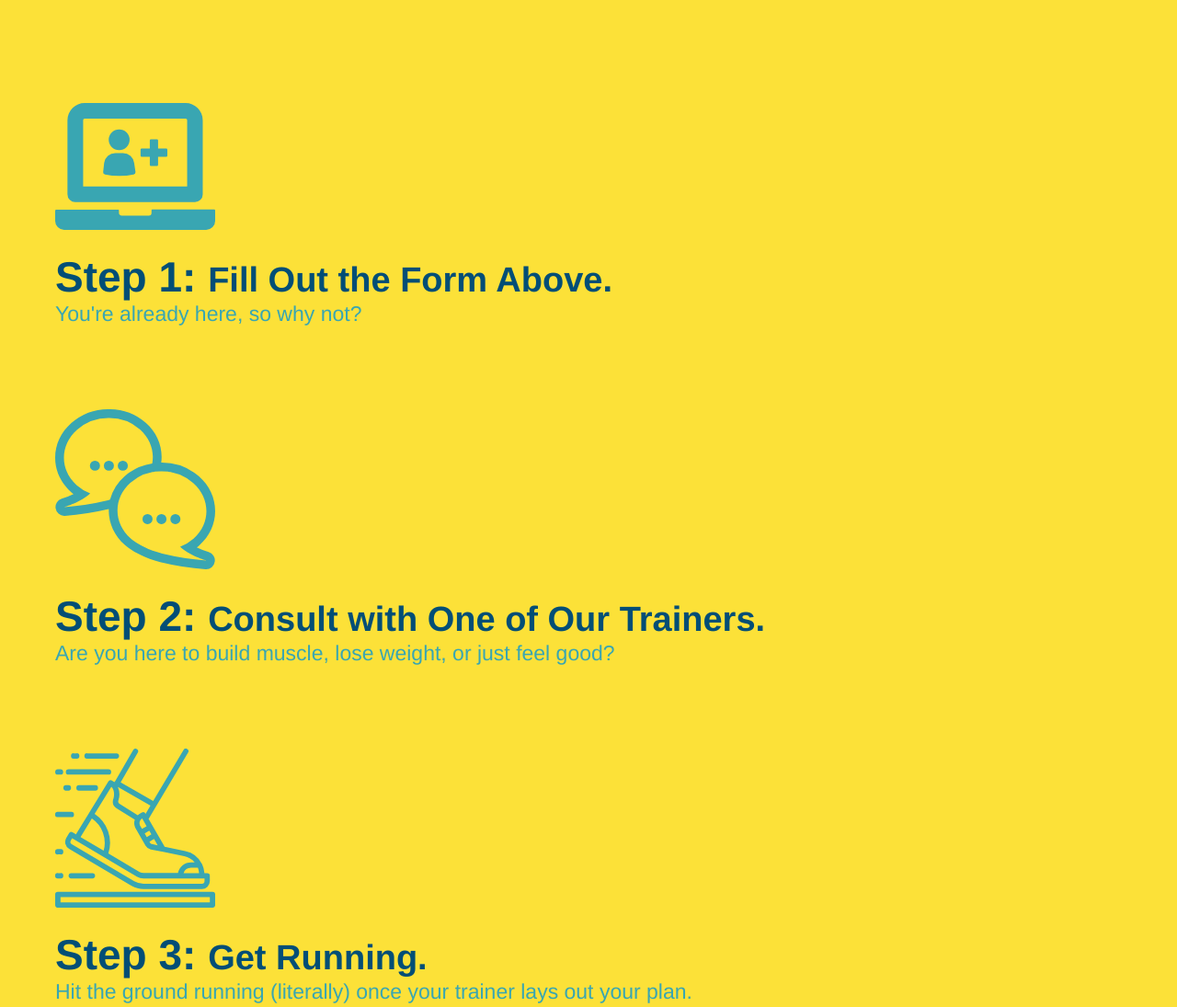
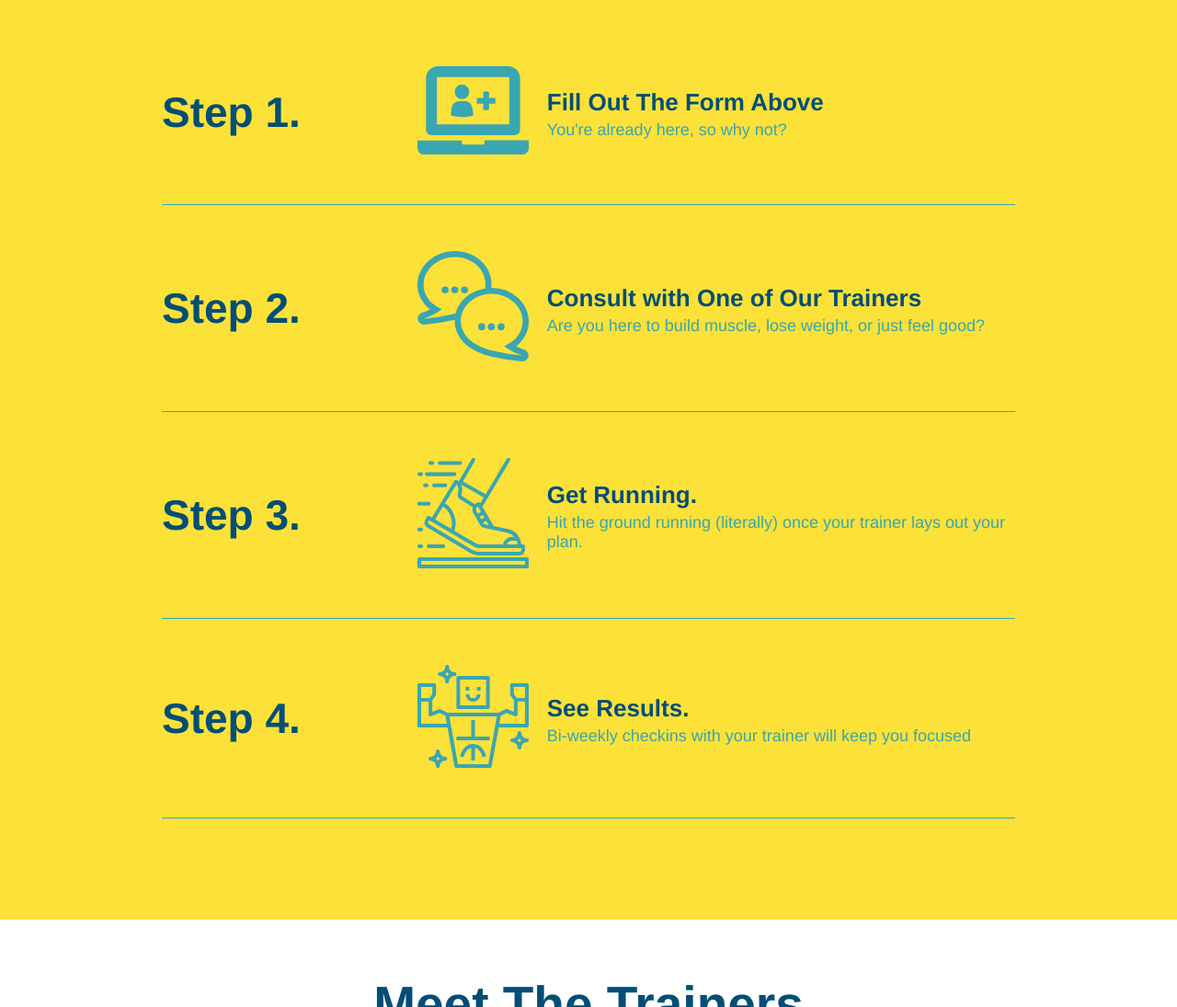
Before and after one commit to bpangman/run-buddy, a plain HTML site: page index.html in a window 1280 px wide. Shown: the part 1520-2615 px from the top of the page at 92% size. Drawn offline with Linux system fonts and the light colour scheme.

Commit message:
add flexbox to the steps

```diff
--- a/assets/css/style.css
+++ b/assets/css/style.css
@@ -183,32 +183,52 @@ section {
     background: #fce138;
 }
 
-.steps div {
-    margin-bottom: 80px;
+.step {
+    margin: 50px auto;
+    padding-bottom: 50px;
+    width: 80%;
+    border-bottom: 1px solid #39a6b2;
+    display: flex;
+    flex-wrap: wrap;
+    align-items: center;
+    justify-content: space-between;
 }
 
-.steps img {
-    width: 15%;
-    margin: 10px 0;
+.step-img {
+    flex: 1 12%;
+    margin-right: 20px;
 }
 
-.steps h3 {
+.step-img img {
+    max-width: 100%;
+}
+
+.step-text {
+    flex: 12;
+}
+
+.step-info {
+    flex: 2 70%;
+    display: flex;
+    flex-wrap: wrap;
+    align-items: center;
+}
+
+.step h3 {
     color: #024e76;
     font-size: 46px;
-    margin-top: 10px;
+    flex: 1 30%;
 }
 
-.steps p {
-    color: #39a6b2;
-    font-size: 23px;
+.step-text h4 {
+    font-size: 26px;
+    line-height: 1.5;
+    color: #024e76;
 }
 
-.steps span {
-    font-size: 38px;
-}
-
-.trainers {
-
+.step-text p {
+    color: #39a6b2;
+    font-size: 18px;
 }
 
 .trainer {
--- a/index.html
+++ b/index.html
@@ -95,33 +95,58 @@
                     What You Do
                 </h2>
             </div>
-            <div>
-                <!-- insert this img element -->
+            <div class="step">
+                <h3> Step 1.</h3>
+                <div class="step-info">
+                    <div class="step-img">
                         <img src="./assets/images/step-1.svg" alt="" />
-                <h3> Step 1: <span>Fill Out the Form Above.</span></h3>
+                    </div>
+                    <div class="step-text">
+                        <h4>Fill Out The Form Above</h4>
                         <p>You're already here, so why not?</p>
                     </div>
+                </div>
+            </div>
 
-            <div>
-                <!-- insert this img element -->
+            <div class="step">
+                <h3> Step 2.</h3>
+                <div class="step-info">
+                    <div class="step-img">
                         <img src="./assets/images/step-2.svg" alt="" />
-                <h3>Step 2: <span>Consult with One of Our Trainers.</span></h3>
+                    </div>
+                    <div class="step-text">
+                        <h4>Consult with One of Our Trainers</h4>
                         <p>Are you here to build muscle, lose weight, or just feel good?</p>
                     </div>
+                </div>
+            </div>
 
-            <div>
-                <!-- insert this img element -->
+            <div class="step">
+                <h3> Step 3.</h3>
+                <div class="step-info">
+                    <div class="step-img">
                         <img src="./assets/images/step-3.svg" alt="" />
-                <h3>Step 3: <span>Get Running.</span></h3>
+                    </div>
+                    <div class="step-text">
+                        <h4>Get Running.</h4>
                         <p>Hit the ground running (literally) once your trainer lays out your plan.</p>
                     </div>
+                </div>
+            </div>
 
-            <div>
-                <!-- insert this img element -->
+            <div class="step">
+                <h3> Step 4.</h3>
+                <div class="step-info">
+                    <div class="step-img">
                         <img src="./assets/images/step-4.svg" alt="" />
-                <h3>Step 4: <span>See Results.</span></h3>
+                    </div>
+                    <div class="step-text">
+                        <h4>See Results.</h4>
                         <p>Bi-weekly checkins with your trainer will keep you focused</p>
                     </div>
+                </div>
+            </div>
+
         </section>
 
         <!-- "meet the trainers" section-->
```
Lines whose indentation alone changed are shown as unchanged.
